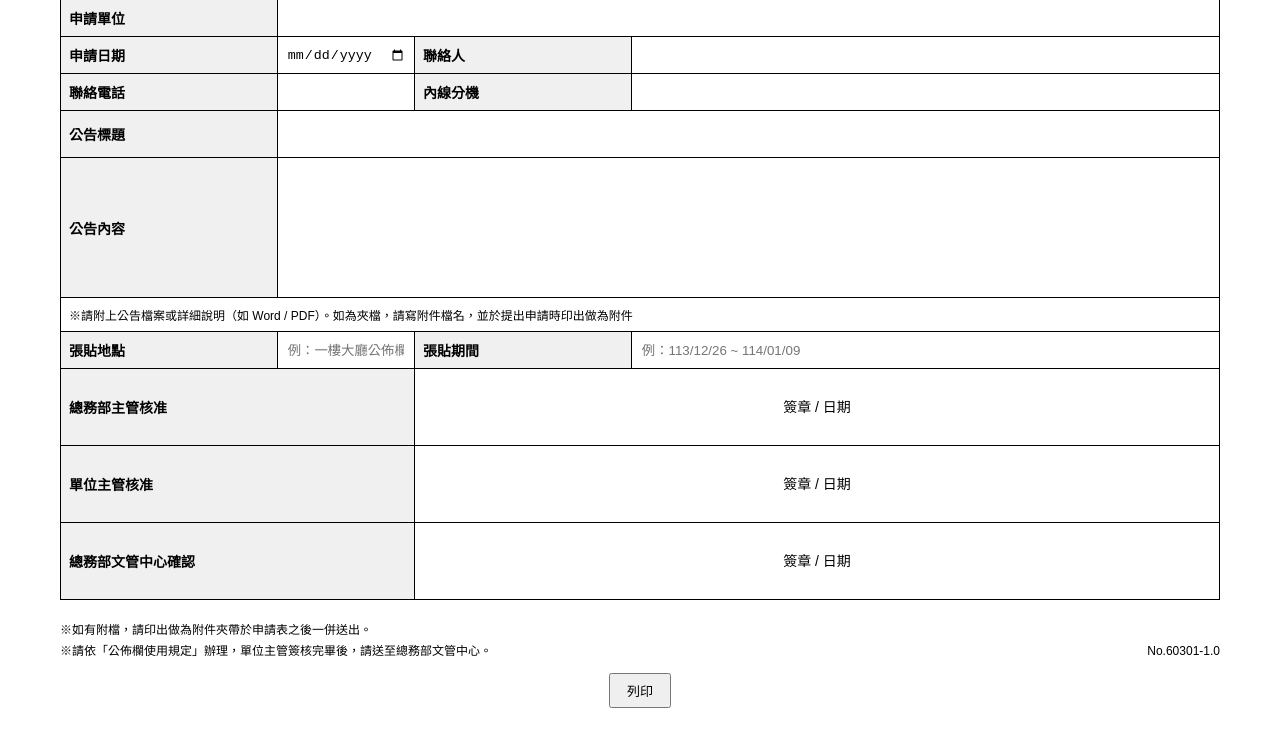
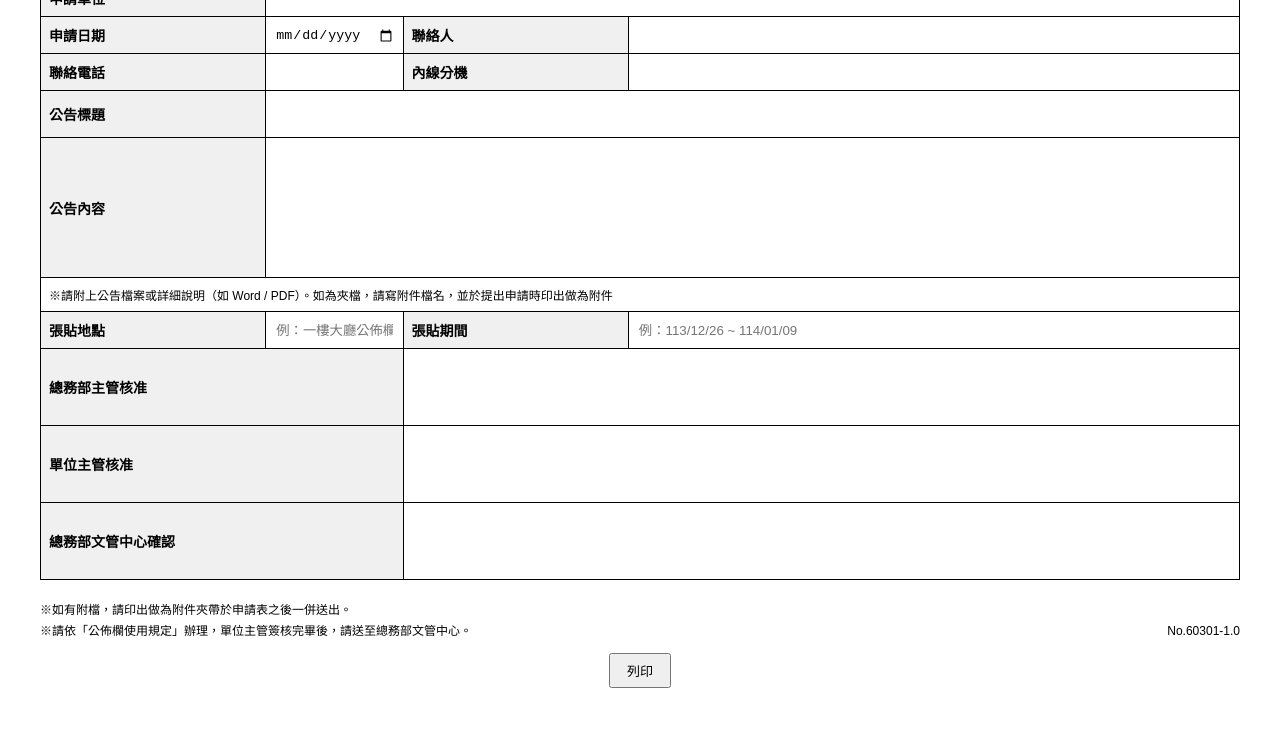
Before and after one commit to kasumitsai/Bulletin-Board-Application-Form, a plain HTML site: page index.html in a window 1280 px wide. Shown: the part 107-854 px from the top of the page. Drawn offline with Linux system fonts and the light colour scheme.

Commit message:
Update index.html

```diff
--- a/index.html
+++ b/index.html
@@ -4,7 +4,7 @@
     <meta charset="UTF-8">
     <title>公佈欄張貼申請單</title>
     <style>
-        body { font-family: 'Microsoft JhengHei', sans-serif; margin: 60px; }
+        body { font-family: 'Microsoft JhengHei', sans-serif; margin: 40px; }
         table { width: 100%; border-collapse: collapse; font-size: 14px; }
         th, td { border: 1px solid #000; padding: 8px; text-align: left; }
         th { background-color: #f0f0f0; font-weight: bold; }
@@ -124,19 +124,19 @@
         <tr class="sign-row">
             <th colspan="2">總務部主管核准</th>
             <td colspan="2" class="signature">
-                <div style="line-height:60px;">簽章 / 日期</div>
+                <div style="line-height:60px;"> </div>
             </td>
         </tr>
         <tr class="sign-row">
             <th colspan="2">單位主管核准</th>
             <td colspan="2" class="signature">
-                <div style="line-height:60px;">簽章 / 日期</div>
+                <div style="line-height:60px;"> </div>
             </td>
         </tr>
         <tr class="sign-row">
             <th colspan="2">總務部文管中心確認</th>
             <td colspan="2" class="signature">
-                <div style="line-height:60px;">簽章 / 日期</div>
+                <div style="line-height:60px;"> </div>
             </td>
         </tr>
     </table>
```
